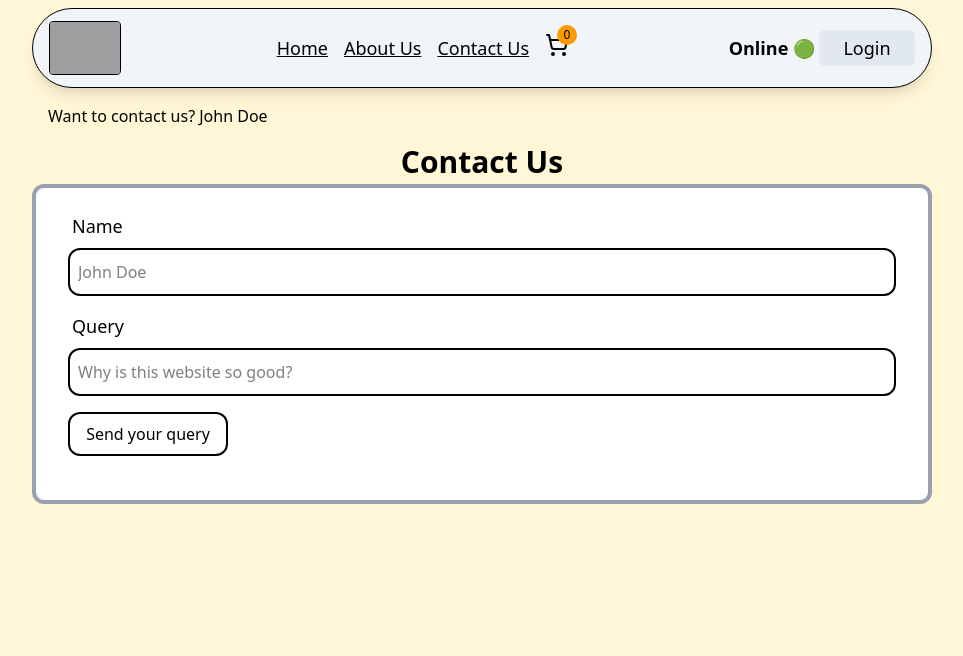
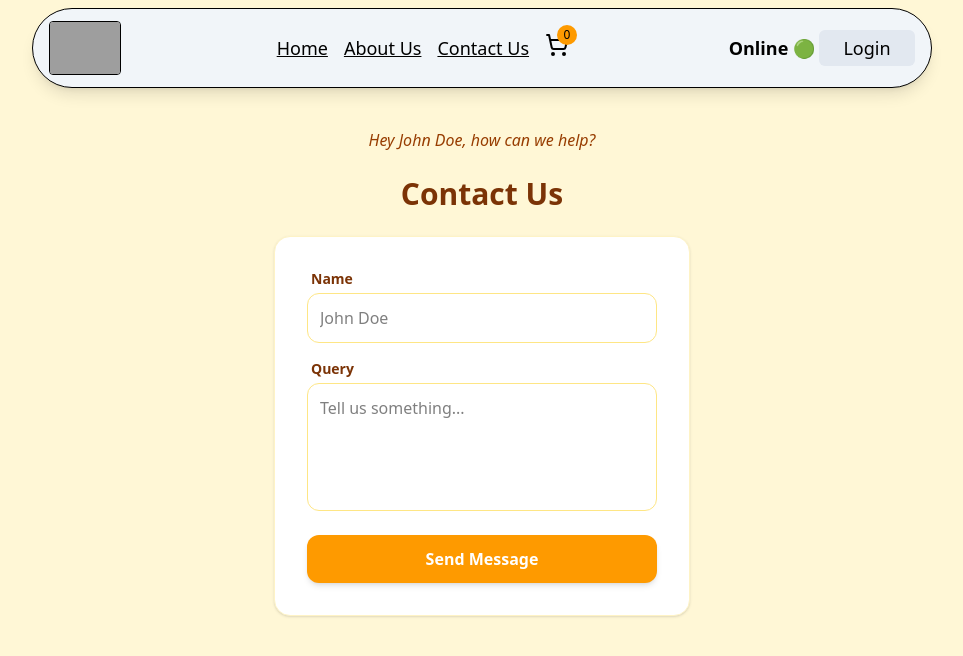
Before and after one commit to owaismohammed79/DesiDine, a React (Vite) app: page /contact in a window 1280 px wide. Shown: the top 656 px of the page, without its empty margins (158-1121 px from the left). Built offline with nearby package versions, Linux system fonts and the light colour scheme; grey boxes are pictures that could not be loaded.

Commit message:
Update Contact component in Swiggy clone

```diff
--- a/src/components/Contact.tsx
+++ b/src/components/Contact.tsx
@@ -5,15 +5,25 @@ function Contact(): ReactElement {
   const { userInfo } = useContext(UserContext);
 
   return (
-    <div className="flex flex-col h-screen">
-      <div className="m-2 p-2">{`Want to contact us? ${userInfo}`}</div>
-        <h2 className="text-3xl font-bold mx-auto mb-1">Contact Us</h2>
-      <form onSubmit={(e) => e.preventDefault()} className="flex flex-col gap-2 border-gray-400 border-4 px-8 py-6 rounded-xl bg-white h-2/5 ">
-        <label htmlFor="name" className="ml-1 md:text-lg">Name</label>
-        <input type="text" placeholder="John Doe" id="name" className="border-2 p-2 rounded-xl md:h-12 md:mb-2 hover:bg-gray-200 focus:bg-gray-200"/>
-        <label htmlFor="query" className="ml-1 md:text-lg">Query</label>
-        <input type="text" placeholder="Why is this website so good?" id="query" className="border-2 p-2 rounded-xl md:h-12 md:mb-2 hover:bg-gray-200 focus:bg-gray-200"/>
-        <button className="border-2 p-2 rounded-xl w-40 cursor-pointer hover:bg-gray-200">Send your query</button>
+    <div className="max-w-md mx-auto py-10 px-4 min-h-[70vh]">
+      <p className="text-amber-800 font-medium mb-6 text-center italic">
+        {`Hey ${userInfo}, how can we help?`}
+      </p>
+      <h2 className="text-3xl font-black text-amber-900 mb-6 text-center">Contact Us</h2>
+      <form onSubmit={(e) => e.preventDefault()} className="flex flex-col gap-4 bg-white p-8 rounded-2xl shadow-sm border border-amber-100">
+        <div className="flex flex-col gap-1">
+          <label htmlFor="name" className="text-sm font-bold text-amber-900 ml-1">Name</label>
+          <input type="text" placeholder="John Doe" id="name" className="border border-amber-200 p-3 rounded-xl outline-amber-500 focus:bg-amber-50 transition-all"/>
+        </div>
+
+        <div className="flex flex-col gap-1">
+          <label htmlFor="query" className="text-sm font-bold text-amber-900 ml-1">Query</label>
+          <textarea placeholder="Tell us something..." id="query" className="border border-amber-200 p-3 rounded-xl h-32 outline-amber-500 focus:bg-amber-50 transition-all resize-none"/>
+        </div>
+
+        <button className="bg-amber-500 text-white font-bold p-3 rounded-xl mt-2 hover:bg-amber-600 transition-all cursor-pointer shadow-md active:scale-95">
+          Send Message
+        </button>
       </form>
     </div>
   )
```
